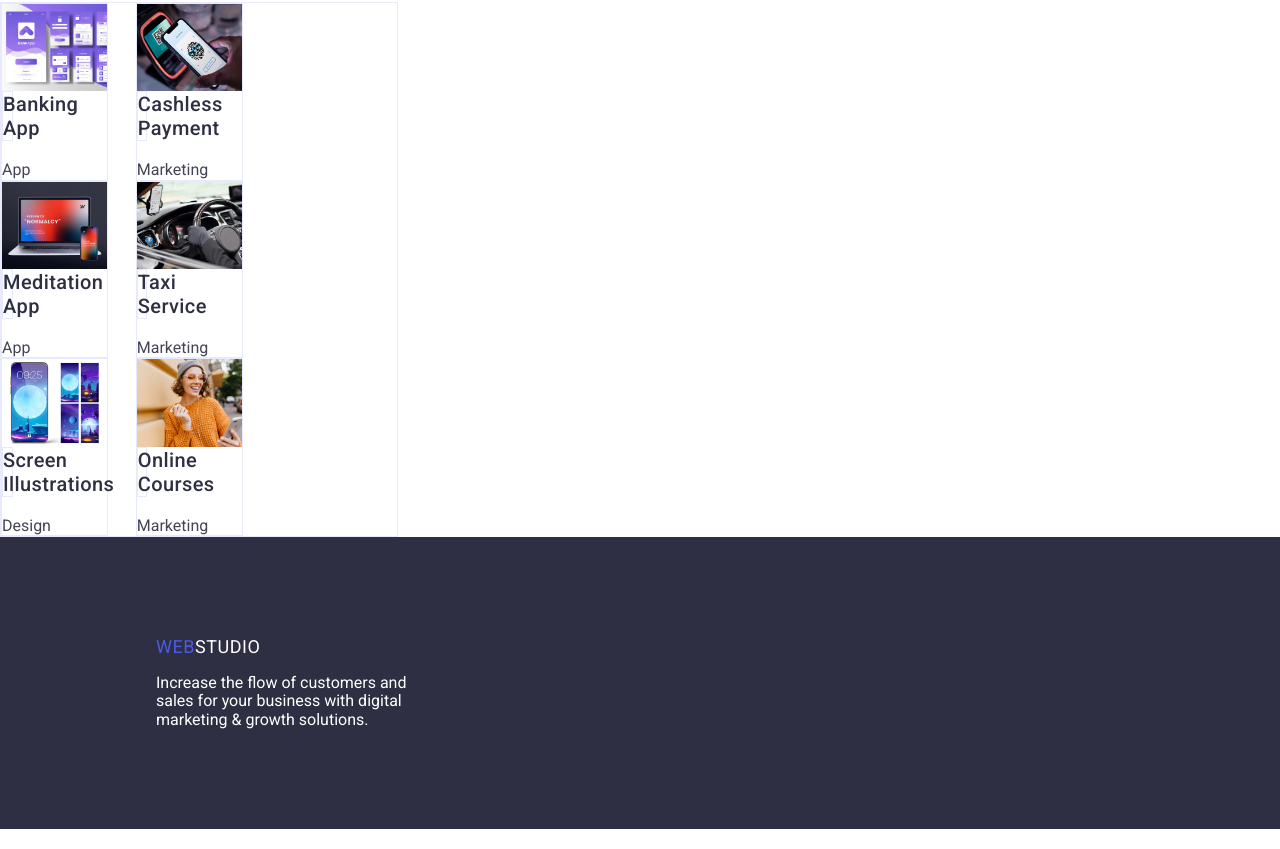
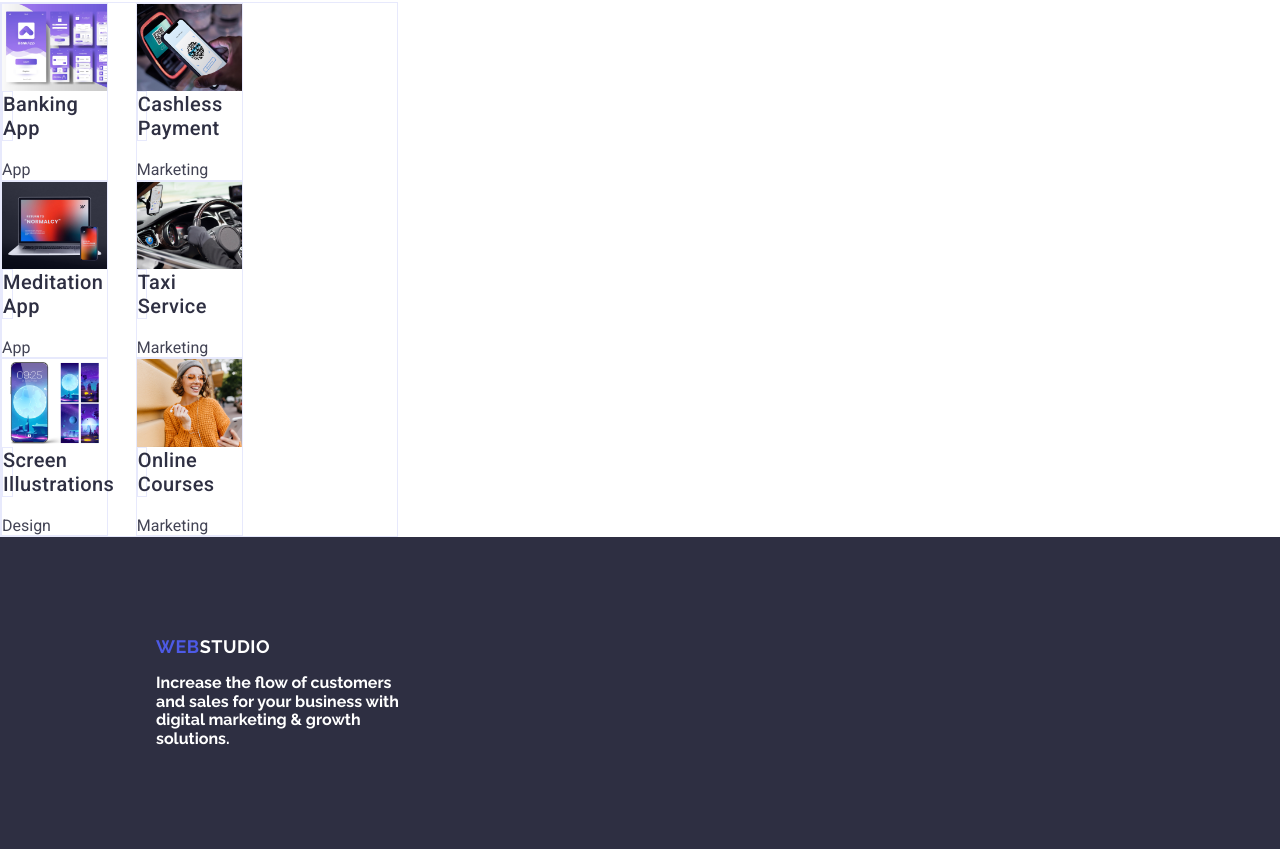
Before and after one commit to Vita0609/goit-markup-hw-02, a plain HTML site: page index.html in a window 1280 px wide. Shown: the part 2318-3167 px from the top of the page. Drawn offline with nearby package versions, Linux system fonts and the light colour scheme.

Commit message:
add styles markup

```diff
--- a/css/styles.css
+++ b/css/styles.css
@@ -222,7 +222,11 @@ gap: 24px;
 }
 /* FOOTER */
 .footer {
+    font-family: "Raleway", sans-serif;
+    font-weight: 700;
+    line-height: 1.17;
     padding: 100px 156px;
+    color: #4d5ae5;
     background-color: #2e2f42;
 }
 .footer-logo {
```
